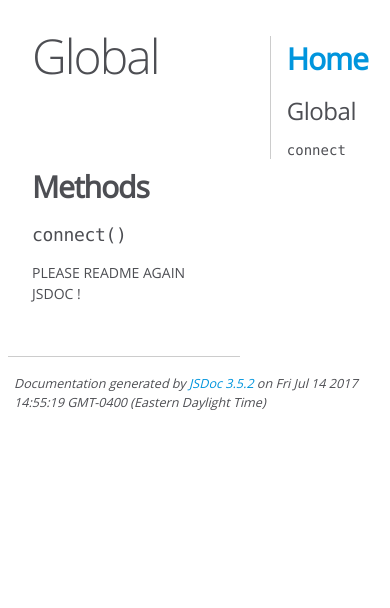
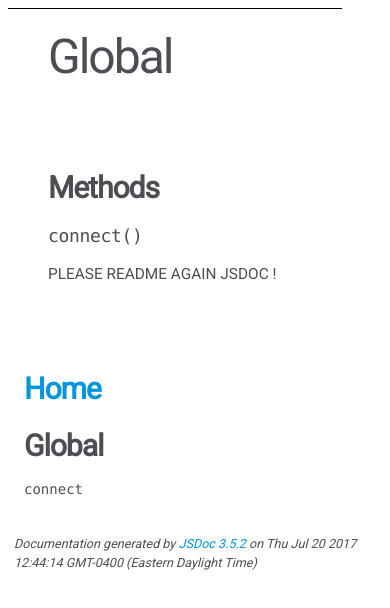
Before and after one commit to pbaize/core, a website: page js-adapter/docs/global.html in a window 390 px wide. Drawn offline with Linux system fonts and the light colour scheme.

Commit message:
Fixed the small s chnages made to the tsconfig.json file; Removed the grunt task from the GruntFile.js and added the npm script `doc`; Added the jsdoc-template to the jsdoc.

```diff
--- a/js-adapter/docs/global.html
+++ b/js-adapter/docs/global.html
@@ -199,7 +199,7 @@
 <br class="clear">
 
 <footer>
-    Documentation generated by <a href="https://github.com/jsdoc3/jsdoc">JSDoc 3.5.2</a> on Fri Jul 14 2017 14:55:19 GMT-0400 (Eastern Daylight Time)
+    Documentation generated by <a href="https://github.com/jsdoc3/jsdoc">JSDoc 3.5.2</a> on Thu Jul 20 2017 12:44:14 GMT-0400 (Eastern Daylight Time)
 </footer>
 
 <script> prettyPrint(); </script>
--- a/js-adapter/docs/styles/jsdoc-default.css
+++ b/js-adapter/docs/styles/jsdoc-default.css
@@ -1,28 +1,4 @@
-@font-face {
-    font-family: 'Open Sans';
-    font-weight: normal;
-    font-style: normal;
-    src: url('../fonts/OpenSans-Regular-webfont.eot');
-    src:
-        local('Open Sans'),
-        local('OpenSans'),
-        url('../fonts/OpenSans-Regular-webfont.eot?#iefix') format('embedded-opentype'),
-        url('../fonts/OpenSans-Regular-webfont.woff') format('woff'),
-        url('../fonts/OpenSans-Regular-webfont.svg#open_sansregular') format('svg');
-}
-
-@font-face {
-    font-family: 'Open Sans Light';
-    font-weight: normal;
-    font-style: normal;
-    src: url('../fonts/OpenSans-Light-webfont.eot');
-    src:
-        local('Open Sans Light'),
-        local('OpenSans Light'),
-        url('../fonts/OpenSans-Light-webfont.eot?#iefix') format('embedded-opentype'),
-        url('../fonts/OpenSans-Light-webfont.woff') format('woff'),
-        url('../fonts/OpenSans-Light-webfont.svg#open_sanslight') format('svg');
-}
+@import url(http://fonts.googleapis.com/css?family=Roboto);
 
 html
 {
@@ -33,7 +9,7 @@ html
 
 body
 {
-    font-family: 'Open Sans', sans-serif;
+    font-family: 'Roboto', sans-serif;
     line-height: 1.5;
     color: #4d4e53;
     background-color: white;
@@ -55,14 +31,24 @@ header
 }
 
 tt, code, kbd, samp {
-    font-family: Consolas, Monaco, 'Andale Mono', monospace;
+    font-family: Consolas, Monaco, 'Roboto', monospace;
 }
 
-.class-description {
-    font-size: 130%;
+.class-description, .description {
+    font-size: 110%;
     line-height: 140%;
     margin-bottom: 1em;
     margin-top: 1em;
+}
+
+td.description {
+    font-size: unset;
+    line-height: unset;
+}
+
+.class-description li, .description li {
+    line-height: unset;
+    margin-bottom: .4em;
 }
 
 .class-description:empty {
@@ -71,15 +57,11 @@ tt, code, kbd, samp {
 
 #main {
     float: left;
-    width: 70%;
+    width: 75%;
 }
 
 article dl {
     margin-bottom: 40px;
-}
-
-article img {
-  max-width: 100%;
 }
 
 section
@@ -87,7 +69,6 @@ section
     display: block;
     background-color: #fff;
     padding: 12px 24px;
-    border-bottom: 1px solid #ccc;
     margin-right: 30px;
 }
 
@@ -105,16 +86,15 @@ section
 nav
 {
     display: block;
-    float: right;
+    float: left;
     margin-top: 28px;
-    width: 30%;
-    box-sizing: border-box;
-    border-left: 1px solid #ccc;
+    width: 15%;
+    min-width: 200px;
     padding-left: 16px;
 }
 
 nav ul {
-    font-family: 'Lucida Grande', 'Lucida Sans Unicode', arial, sans-serif;
+    font-family: 'Roboto', arial, sans-serif;
     font-size: 100%;
     line-height: 17px;
     padding: 0;
@@ -123,7 +103,7 @@ nav ul {
 }
 
 nav ul a, nav ul a:visited, nav ul a:active {
-    font-family: Consolas, Monaco, 'Andale Mono', monospace;
+    font-family: Consolas, Monaco, 'Roboto', monospace;
     line-height: 18px;
     color: #4D4E53;
 }
@@ -151,24 +131,17 @@ h1, h2, h3, h4 {
 
 h1
 {
-    font-family: 'Open Sans Light', sans-serif;
+    font-family: 'Roboto', sans-serif;
     font-size: 48px;
     letter-spacing: -2px;
     margin: 12px 24px 20px;
 }
 
-h2, h3.subsection-title
+h2, h3
 {
     font-size: 30px;
     font-weight: 700;
     letter-spacing: -1px;
-    margin-bottom: 12px;
-}
-
-h3
-{
-    font-size: 24px;
-    letter-spacing: -0.5px;
     margin-bottom: 12px;
 }
 
@@ -196,34 +169,8 @@ h6
     font-style: italic;
 }
 
-table
-{
-    border-spacing: 0;
-    border: 0;
-    border-collapse: collapse;
-}
-
-td, th
-{
-    border: 1px solid #ddd;
-    margin: 0px;
-    text-align: left;
-    vertical-align: top;
-    padding: 4px 6px;
-    display: table-cell;
-}
-
-thead tr
-{
-    background-color: #ddd;
-    font-weight: bold;
-}
-
-th { border-right: 1px solid #aaa; }
-tr > th:last-child { border-right: 1px solid #ddd; }
-
-.ancestors, .attribs { color: #999; }
-.ancestors a, .attribs a
+.ancestors { color: #999; }
+.ancestors a
 {
     color: #999 !important;
     text-decoration: none;
@@ -249,7 +196,7 @@ tr > th:last-child { border-right: 1px solid #ddd; }
 }
 
 .name, .signature {
-    font-family: Consolas, Monaco, 'Andale Mono', monospace;
+    font-family: Consolas, Monaco, 'Roboto', monospace;
 }
 
 .details { margin-top: 14px; border-left: 2px solid #DDD; }
@@ -260,11 +207,6 @@ tr > th:last-child { border-right: 1px solid #ddd; }
 .details li { margin-left: 30px; padding-top: 6px; }
 .details pre.prettyprint { margin: 0 }
 .details .object-value { padding-top: 0; }
-
-.description {
-    margin-bottom: 1em;
-    margin-top: 1em;
-}
 
 .code-caption
 {
@@ -333,11 +275,43 @@ tr > th:last-child { border-right: 1px solid #ddd; }
   user-select: text;
 }
 
+.params, .props
+{
+    border-spacing: 0;
+    border: 0;
+    border-collapse: collapse;
+}
+
 .params .name, .props .name, .name code {
     color: #4D4E53;
-    font-family: Consolas, Monaco, 'Andale Mono', monospace;
+    font-family: Consolas, Monaco, 'Roboto', monospace;
     font-size: 100%;
 }
+
+.params td, .params th, .props td, .props th
+{
+    border: 1px solid #ddd;
+    margin: 0px;
+    text-align: left;
+    vertical-align: top;
+    padding: 4px 6px;
+    display: table-cell;
+}
+
+.params thead tr, .props thead tr
+{
+    background-color: #ddd;
+    font-weight: bold;
+}
+
+.params .params thead tr, .props .props thead tr
+{
+    background-color: #fff;
+    font-weight: bold;
+}
+
+.params th, .props th { border-right: 1px solid #aaa; }
+.params thead .last, .props thead .last { border-right: 1px solid #ddd; }
 
 .params td.description > p:first-child,
 .props td.description > p:first-child
@@ -356,3 +330,21 @@ tr > th:last-child { border-right: 1px solid #ddd; }
 .disabled {
     color: #454545;
 }
+
+@media only screen and (max-width : 1200px) {
+   nav
+    {
+        width:70%;
+        padding-bottom: 5%;
+    }
+    #main {
+        width: 85%;
+        margin-left: 0;
+        padding-left: 16px;
+        border-top:black solid 1px;
+    }
+}
+
+a[href="global.html"] {
+    display: none
+}
```
Also changed, not shown: js-adapter/docs/index.html (+1 -1 lines), js-adapter/jsdoc-conf.json (+6 -1 lines).
